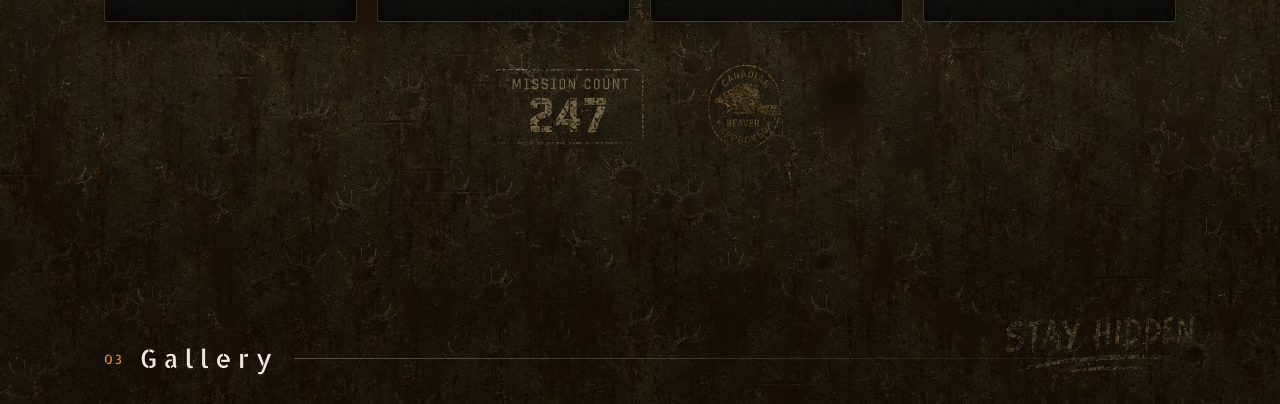
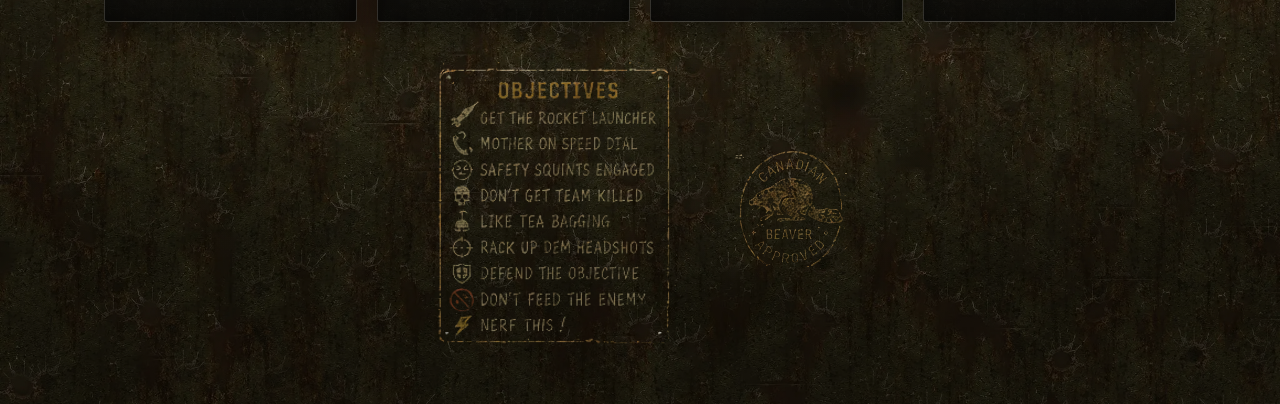
Before and after one commit to mpurdon/chuckstalker.com, an Astro site: page / in a window 1280 px wide. Shown: the part 1993-2397 px from the top of the page. Built offline with nearby package versions, Linux system fonts and the light colour scheme; Astro itself is replaced by a stand-in of ours.

Commit message:
Replace mission count with the OBJECTIVES plate
Keyed to transparency and sized for legibility since it is real content,
with proper alt text listing the objectives.

Co-Authored-By: Claude Opus 5 (1M context) <noreply@anthropic.com>

```diff
--- a/src/pages/index.astro
+++ b/src/pages/index.astro
@@ -60,9 +60,9 @@ import Layout from '../layouts/Layout.astro';
         <div class="pills"><span class="pill">PC</span><span class="pill">PS5</span></div>
       </div>
     </div>
-    <div class="stamp-row" aria-hidden="true">
-      <img class="widget" src="/images/widgets/mission-count.webp" alt="" width="175" height="96" />
-      <img class="widget" src="/images/widgets/beaver.webp" alt="" width="112" height="120" />
+    <div class="stamp-row">
+      <img class="widget obj" src="/images/widgets/objectives-v1.webp" width="223" height="263" alt="Objectives: get the rocket launcher; mother on speed dial; safety squints engaged; don't get team killed; like tea bagging; rack up dem headshots; defend the objective; don't feed the enemy; nerf this!" />
+      <img class="widget beaver-badge" src="/images/widgets/beaver.webp" alt="" aria-hidden="true" width="112" height="120" />
     </div>
   </section>
 
--- a/src/styles/base.css
+++ b/src/styles/base.css
@@ -241,6 +241,8 @@ footer .line b { color: var(--text-secondary); font-weight: 400; }
 .w-wheel { top: 4.5rem; right: 1rem; width: 180px; opacity: .55; transform: rotate(-2deg); }
 .stamp-row { display: flex; justify-content: center; align-items: center; gap: clamp(1.5rem, 5vw, 3.5rem); margin-top: 2.5rem; flex-wrap: wrap; }
 .stamp-row img { height: 84px; width: auto; opacity: .7; }
+.stamp-row .obj { height: clamp(230px, 32vw, 290px); opacity: .9; }
+.stamp-row .beaver-badge { height: 120px; }
 
 .w-stayhidden { top: 4.2rem; right: 1rem; width: 200px; opacity: .5; transform: rotate(-1deg); }
 .slot .squatch { width: 150px; opacity: .55; }
```
Also changed, not shown: assets-src/objectives-source.png (added), assets-src/widgets/objectives.png (added), public/images/widgets/mission-count.webp (deleted), public/images/widgets/objectives-v1.webp (added).
